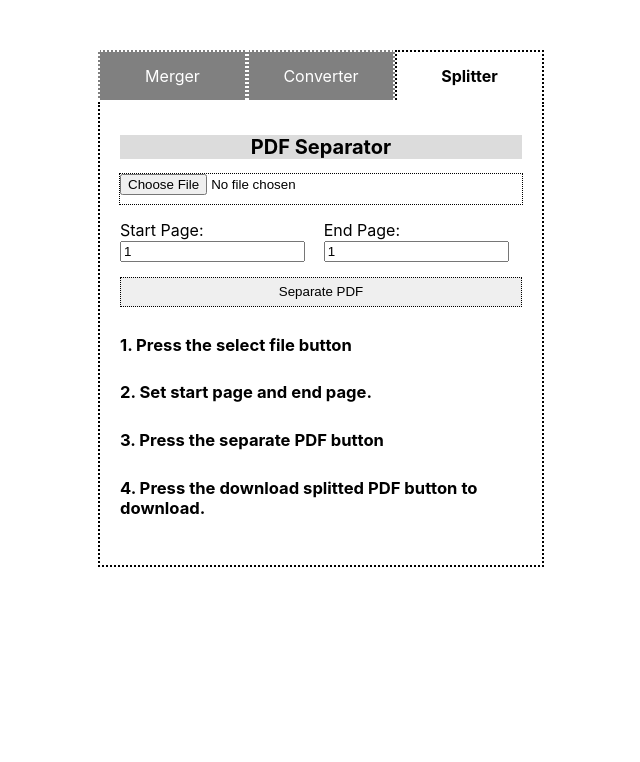
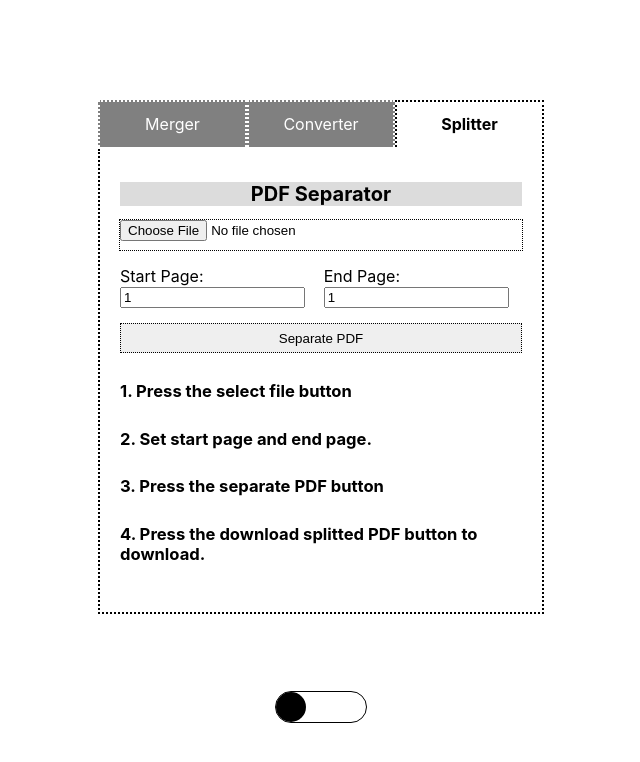
Before and after one commit to imbizman316/pdf-playground, a React (Create React App) app: page /pdf-splitter in a window 1280 px wide. Shown: the top 762 px of the page, without its empty margins (319-959 px from the left). Built offline with nearby package versions, Linux system fonts and the light colour scheme.

Commit message:
Add toggle background

```diff
--- a/src/App.css
+++ b/src/App.css
@@ -3,13 +3,17 @@
   flex-direction: column;
   justify-content: flex-start;
   align-items: center;
-  padding-top: 50px;
   margin: 0;
   width: 100%;
   height: 100vh;
+  background-size: cover;
+  background-repeat: no-repeat;
+  background-position: center;
+  transition: background-image 2s ease, background-color 2s ease;
 }
 
 .navigation-container {
+  margin-top: 100px;
   display: flex;
   /* align-items: center; */
   justify-content: center;
@@ -107,3 +111,28 @@
   width: 100%;
   font-size: 20px;
 }
+
+.toggle-container {
+  width: 100%;
+  height: 200px;
+  display: flex;
+  align-items: center;
+  justify-content: center;
+}
+
+.circle-container {
+  border: solid;
+  border-width: 1px;
+  width: 90px;
+  display: flex;
+  /* transition: justify-content 1000ms; */
+  border-radius: 25px;
+}
+
+.circle {
+  width: 30px;
+  height: 30px;
+  background-color: black;
+  border-radius: 50%;
+  transition: transform 100ms;
+}
--- a/src/App.js
+++ b/src/App.js
@@ -5,11 +5,24 @@ import PdfMerger from "./components/pdf/PdfMerger";
 import Navigation from "./components/Navigation";
 import PdfConverter from "./components/pdf/PdfConverter";
 import PdfSplitter from "./components/pdf/PdfSplitter";
+import ToggleButton from "./components/ToggleButton";
+import { useContext } from "react";
+import { ThemeContext } from "./contexts/ThemeContext";
 
 function App() {
+  const { imageOn } = useContext(ThemeContext);
+
   return (
     <BrowserRouter>
-      <div className="body">
+      <div
+        className="body"
+        style={{
+          backgroundImage: imageOn
+            ? 'url("https://i.imgur.com/R2KAgcH.jpeg")'
+            : "none",
+          backgroundColor: imageOn ? "transparent" : "white", // Default color when image is off
+        }}
+      >
         <Navigation />
         <Routes>
           <Route path="/" element={<Board />} />
@@ -17,6 +30,7 @@ function App() {
           <Route path="/pdf-converter" element={<PdfConverter />} />
           <Route path="/pdf-splitter" element={<PdfSplitter />} />
         </Routes>
+        <ToggleButton />
       </div>
     </BrowserRouter>
   );
--- /dev/null
+++ b/src/components/ToggleButton.jsx
@@ -0,0 +1,25 @@
+import React, { useContext, useState } from "react";
+import { ThemeContext } from "../contexts/ThemeContext";
+
+function ToggleButton() {
+  // const [imageOn, setImageOn] = useState(false);
+
+  const { imageOn, setImageOn } = useContext(ThemeContext);
+
+  console.log(imageOn);
+
+  return (
+    <div className="toggle-container">
+      <div onClick={() => setImageOn(!imageOn)} className="circle-container">
+        <div
+          className="circle"
+          style={{
+            transform: imageOn ? "translate(60px)" : "translate(0)",
+          }}
+        ></div>
+      </div>
+    </div>
+  );
+}
+
+export default ToggleButton;
--- a/src/contexts/ThemeContext.jsx
+++ b/src/contexts/ThemeContext.jsx
@@ -4,9 +4,12 @@ export const ThemeContext = createContext();
 
 export function ThemeProvider({ children }) {
   const [currentPath, setCurrentPath] = useState("");
+  const [imageOn, setImageOn] = useState(false);
 
   return (
-    <ThemeContext.Provider value={{ currentPath, setCurrentPath }}>
+    <ThemeContext.Provider
+      value={{ currentPath, setCurrentPath, imageOn, setImageOn }}
+    >
       {children}
     </ThemeContext.Provider>
   );
--- a/src/index.js
+++ b/src/index.js
@@ -1,13 +1,16 @@
-import React from 'react';
-import ReactDOM from 'react-dom/client';
-import './index.css';
-import App from './App';
-import reportWebVitals from './reportWebVitals';
+import React from "react";
+import ReactDOM from "react-dom/client";
+import "./index.css";
+import App from "./App";
+import reportWebVitals from "./reportWebVitals";
+import { ThemeProvider } from "./contexts/ThemeContext";
 
-const root = ReactDOM.createRoot(document.getElementById('root'));
+const root = ReactDOM.createRoot(document.getElementById("root"));
 root.render(
   <React.StrictMode>
-    <App />
+    <ThemeProvider>
+      <App />
+    </ThemeProvider>
   </React.StrictMode>
 );
 
```
